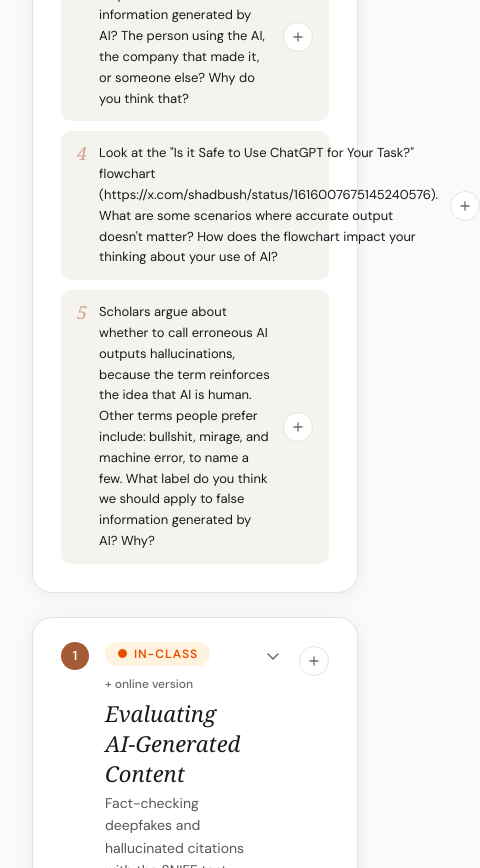
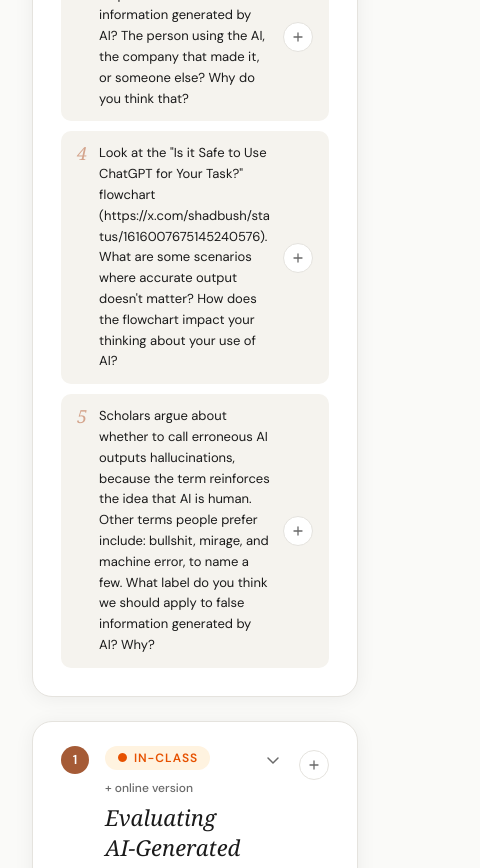
Before and after one commit to remikalir/pressing-prompts, a React (Vite) app: page /topic/can-we-trust-ai in a window 390 px wide. Shown: the part 3260-4128 px from the top of the page, 480 px wide, since content can reach past the window. Built offline with nearby package versions, Linux system fonts and the light colour scheme; a web font is replaced by a local one.

Commit message:
fix mobile url overflow

```diff
--- a/src/components/topic/ConversationStarters.jsx
+++ b/src/components/topic/ConversationStarters.jsx
@@ -44,6 +44,7 @@ export default function ConversationStarters({ starters, colors }) {
               padding: "12px 16px",
               background: T.bgWarm,
               borderRadius: "10px",
+              minWidth: 0,
             }}
           >
             <span
@@ -67,6 +68,24 @@ export default function ConversationStarters({ starters, colors }) {
                 lineHeight: 1.6,
                 color: T.text1,
                 flex: 1,
+                // ─── Long-token containment ───
+                // Prompt text is author-written and can contain URLs, DOIs, or
+                // other unbreakable tokens. Three properties, each load-bearing:
+                //
+                // minWidth: 0 — flex children default to `min-width: auto`,
+                //   which floors them at their min-content width. A 44-char URL
+                //   pushes that floor past a phone viewport, the row grows, and
+                //   the whole document overflows horizontally. `flex: 1` does
+                //   not prevent this; the zero flex-basis is overridden by the
+                //   automatic minimum size. This is the actual fix.
+                // overflowWrap: "anywhere" — permits a break inside the token
+                //   and, unlike `break-word`, also reduces the min-content size
+                //   so the flex floor stays small.
+                // wordBreak: "break-word" — legacy fallback for Safari < 15.4,
+                //   which predates `overflow-wrap: anywhere`.
+                minWidth: 0,
+                overflowWrap: "anywhere",
+                wordBreak: "break-word",
               }}
             >
               {s.prompt}
--- a/src/styles/global.css
+++ b/src/styles/global.css
@@ -16,6 +16,17 @@ body {
   background: #FAFAF8;
   -webkit-font-smoothing: antialiased;
   -moz-osx-font-smoothing: grayscale;
+}
+
+/* Long-token safety net. Author-written content (topic data, blog posts,
+   references) can contain URLs, DOIs, and other unbreakable strings. Without
+   this, a single long token overflows its container and widens the whole
+   document on narrow viewports. Note that this alone does NOT fix long tokens
+   inside flex children — those also need `min-width: 0` on the child, because
+   the flex automatic minimum size floors the child at its min-content width.
+   See the comment in components/topic/ConversationStarters.jsx. */
+body {
+  overflow-wrap: break-word;
 }
 
 a {
```
